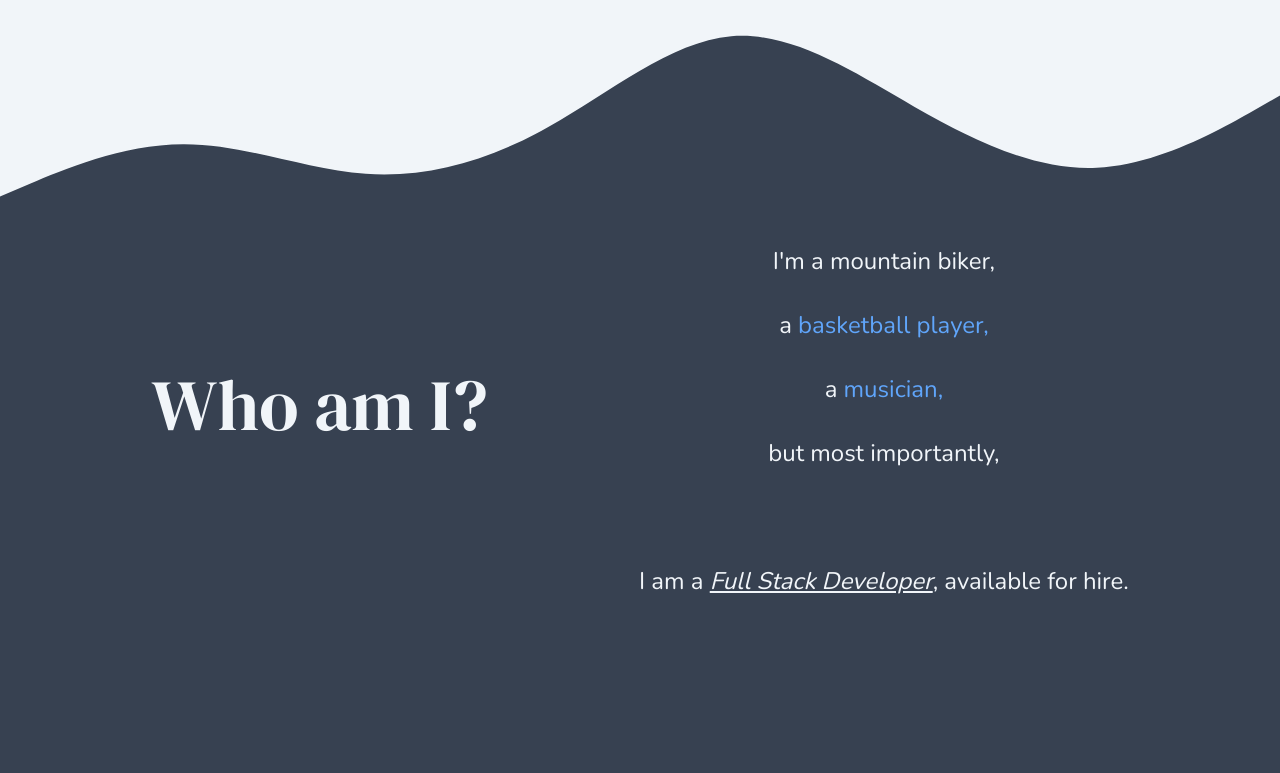
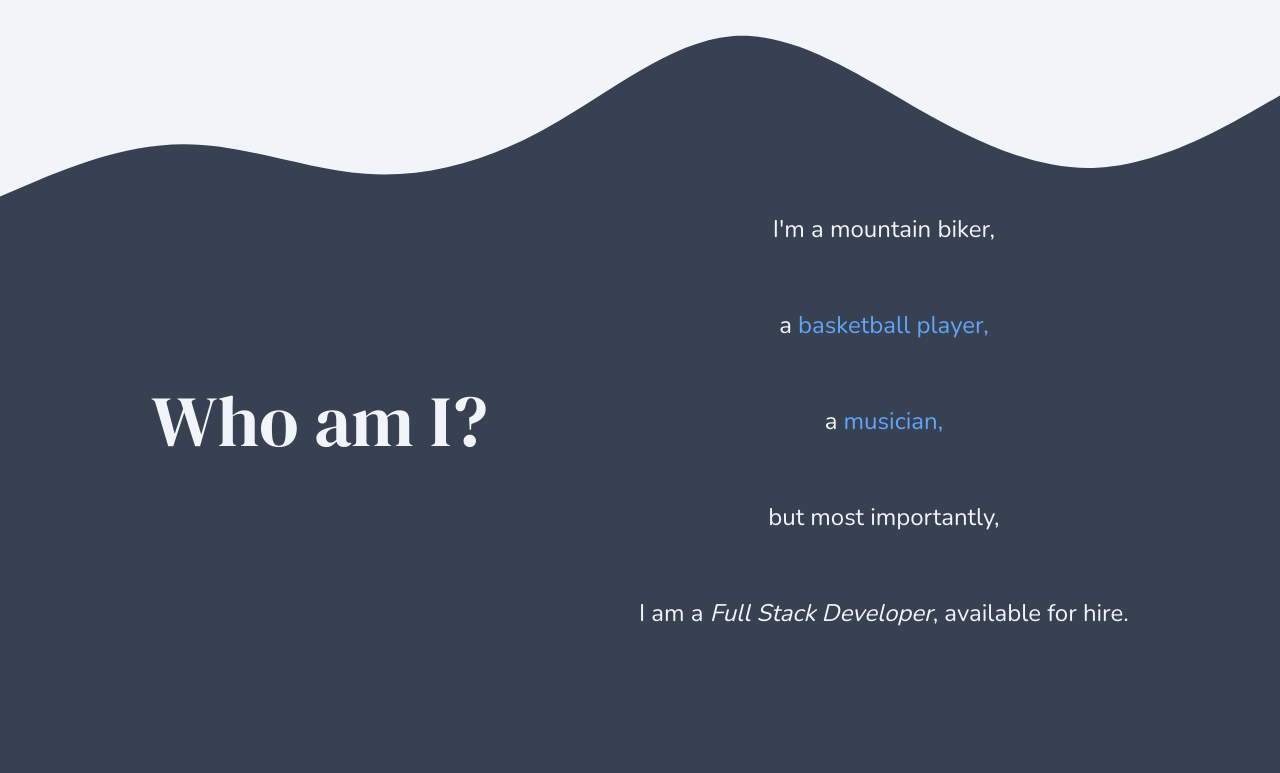
Before and after one commit to jon-steele/Portfolio-Website, a Next.js app: page / in a window 1280 px wide. Shown: the part 1899-2672 px from the top of the page. Built offline with nearby package versions, Linux system fonts and the light colour scheme.

Commit message:
added some minor refactoring for readability

```diff
--- a/components/layout.js
+++ b/components/layout.js
@@ -2,7 +2,7 @@ import { Header } from './sections/header'
 
 export default function Layout({ children }) {
     return (
-    <div className='bg-slate-100 text-gray-700 font-ds scroll-smooth'>
+    <div className='bg-slate-100 text-gray-700 font-ds scroll-smooth antialiased'>
         <Header />
         <main className='relative overflow-hidden'>
             {children}
--- a/components/sections/about.js
+++ b/components/sections/about.js
@@ -6,26 +6,17 @@ export default function About() {
                 <h className="text-center font-ds text-7xl animate">Who am I?</h>
 
                 <div>
+                    <div className="text-center font-nun text-2xl flex flex-col">
+                        <p className="mb-16">I&apos;m a mountain biker,</p>
+                        <p className="mb-16">a <a href="https://gowolfpack.ca/news/2017/4/21/wolfpack-mens-basketball-sign-second-recruit-for-2017-18-steele_26092" className="text-blue-400" target="_blank" rel="noreferrer">basketball player,</a></p>
+                        <p className="mb-16">a <a href="https://open.spotify.com/artist/7bvMfA07It3yyukUvfLmEQ?si=D12ksNbQR8iVG86iz74XYA" className="text-blue-400" target="_blank" rel="noreferrer">musician,</a></p>
+                        <p className="mb-16">but most importantly,</p>
+                    </div>
                     <p className="text-center font-nun text-2xl">
-                        <br></br>
-                        I'm a mountain biker,
-                        <br></br>
-                        <br></br>
-                        a <a href="https://gowolfpack.ca/news/2017/4/21/wolfpack-mens-basketball-sign-second-recruit-for-2017-18-steele_26092" className="text-blue-400" target="_blank" rel="noreferrer">basketball player,</a>
-                        <br></br>
-                        <br></br>
-                        a <a href="https://open.spotify.com/artist/7bvMfA07It3yyukUvfLmEQ?si=D12ksNbQR8iVG86iz74XYA" className="text-blue-400" target="_blank" rel="noreferrer">musician,</a>
-                        <br></br>
-                        <br></br>
-                        but most importantly,
-                    </p>
-                    <p className="text-center font-nun text-2xl">
-                        <br></br>
-                        <br></br>
-                        <br></br>
-                        I am a <u><em>Full Stack Developer</em></u>, available for hire.
+                        I am a <em>Full Stack Developer</em>, available for hire.
                     </p>
                 </div>
+
             </section>
         </div>
     );
--- a/components/sections/contact.js
+++ b/components/sections/contact.js
@@ -5,12 +5,15 @@ import Linkedin from '@/components/socials/linkedin.js';
 export default function Contact() {
   return (
     <div className="font-nun text-2xl flex flex-col justify-center items-center">
+
       <h1 className='font-ds text-4xl mb-16'>Contact me:</h1>
+
       <div className='flex'>
         <Email />
         <Github />
         <Linkedin />
       </div>
+
     </div>
   )
 }
--- a/components/sections/header.js
+++ b/components/sections/header.js
@@ -8,20 +8,25 @@ export function Header(){
 
     return(
     <header className='h-16 fixed w-screen top-0 z-50 flex justify-between items-center p-4 bg-gray-700 text-slate-100'>
+
+      {/* Title, Email & Resume */}
       <div className='flex items-center'>
         <Link className="p-4 text-xl md:text-3xl hover:text-gray-700 hover:bg-slate-100 mr-4" href='#home'>Jon Steele</Link>
         <a href='/images/Jon_Resume.pdf' target="_blank" className='bg-slate-100 text-gray-700 p-2 rounded-md'>Resume</a>
         <a href='mailto:mrjonsteele@gmail.com' target="_blank" className='bg-slate-100 text-gray-700 p-2 rounded-md mx-2' rel="noreferrer">Email</a>
       </div>
 
+      {/* FiMenu represents the hamburger menu. It remains hidden, unless the screen size is less than 1024 pixels*/}
       <FiMenu className='lg:hidden block h-6 w-6 curson-pointer' onClick={() => setOpen(!open)} />
 
+      {/* Navigation links */}
       <nav className={`${open ? "block" : "hidden"} bg-gray-700 fixed right-0 top-16 lg:static flex flex-col lg:block lg:flex-row`}>
         <Link className="p-4 text-3xl hover:text-gray-700 hover:bg-slate-100" href='#projects'>Projects</Link>
         <Link className="p-4 text-3xl hover:text-gray-700 hover:bg-slate-100" href='#skills'>Skills</Link>
         <Link className="p-4 text-3xl hover:text-gray-700 hover:bg-slate-100" href='#about'>About</Link>
         <Link className="p-4 text-3xl hover:text-gray-700 hover:bg-slate-100" href='#contact'>Contact</Link>
       </nav>
+
     </header>
     );
   }
--- a/components/sections/home.js
+++ b/components/sections/home.js
@@ -1,15 +1,16 @@
 export default function Home(){
     return(
       <main className='h-full flex justify-center content-center items-center flex-col leading-loose'>
-        <h1 className='animate text-4xl md:text-6xl underline-offset-2'>I am a <u><em>Full Stack Developer</em></u>.</h1>
-        <br></br>
-        <br></br>
+
+        <h1 className='animate text-4xl md:text-6xl underline-offset-2 mb-16'>I am a <u><em>Full Stack Developer</em></u>.</h1>
+
         <div className='flex'>
           <h1 className='text-2xl underline-offset-2 text-left mr-4 p-3'>In my work, I value:</h1>
           <p className='flex items-center font-nun text-lg bg-gray-700 text-slate-100 rounded-md tracking-wide p-4'>
             quality, &nbsp;functionality, &nbsp;& simplicity.
           </p>
         </div>
+
       </main>
     );
   }
--- a/components/sections/projects.js
+++ b/components/sections/projects.js
@@ -8,8 +8,10 @@ export default function Projects() {
 
       <h1 className='text-4xl ml-16 mb-12'>Projects</h1>
 
+      {/* Container which holds all projects */}
       <div className='flex flex-col md:flex-row justify-around'>
 
+        {/* Project one */}
         <div className='flex items-center p-4'>
           <div>
             <h1 className='font-ds text-4xl mb-6'>Voice Operated Flashcards</h1>
@@ -34,6 +36,7 @@ export default function Projects() {
           </div>
         </div>
 
+        {/* Project two */}
         <div className='flex items-center p-4'>
           <div>
             <h1 className='font-ds text-4xl mb-6'>Finance Projection</h1>
--- a/components/sections/skills.js
+++ b/components/sections/skills.js
@@ -4,31 +4,34 @@ export default function Skills() {
   return(
     <div className='flex flex-col md:flex-row items-center w-screen'>
       <section className='w-full h-full text-center p-4'>
-        <h className="text-4xl text-slate-100 bg-gray-700 rounded-md p-2 animate">Languges</h>
-        <br></br>
-        <br></br>
+
+        <h className="text-4xl text-slate-100 bg-gray-700 rounded-md mb-32 p-2 animate">Languges</h>
+
         <SkillHeader title="Java & C++"/>
         <SkillHeader title="Html & Css"/>
         <SkillHeader title="JavaScript"/>
         <SkillHeader title="Php"/>
+
       </section>
       <section className='w-full h-full text-center p-4'>
+
         <h className="text-4xl text-slate-100 bg-gray-700 rounded-md p-2 animate">Frameworks</h>
-        <br></br>
-        <br></br>
+
         <SkillHeader title="Laravel"/>
         <SkillHeader title="React"/>
         <SkillHeader title="Next"/>
         <SkillHeader title="Express"/>
+
       </section>
       <section className='w-full h-full text-center p-4'>
+
         <h className="text-4xl text-slate-100 bg-gray-700 rounded-md p-2 animate">Tools</h>
-        <br></br>
-        <br></br>
+
         <SkillHeader title="Git"/>
         <SkillHeader title="Node"/>
         <SkillHeader title="Tailwind"/>
         <SkillHeader title="MySQL"/>
+
       </section>
     </div>
   );
--- a/components/skills/skill-header.js
+++ b/components/skills/skill-header.js
@@ -1,3 +1,4 @@
+// SkillHeader is used in the "skills" section, and is a component used to display each different skill.
 export default function SkillHeader(props){
     return(
         <div>
--- a/components/socials/email.js
+++ b/components/socials/email.js
@@ -1,3 +1,4 @@
+// Returns an email image, wrapped inside of a link, which leads the user to my email.
 export default function Email() {
     return (
         <a href="mailto:mrjonsteele@gmail.com">
--- a/components/socials/github.js
+++ b/components/socials/github.js
@@ -1,3 +1,4 @@
+// Returns a Gihub image, wrapped inside of a link, which leads the user to my github page
 export default function Github() {
     return (
         <a href="https://github.com/jon-steele" target="_blank" rel="noreferrer">
--- a/components/socials/linkedin.js
+++ b/components/socials/linkedin.js
@@ -1,3 +1,4 @@
+// Returns a linkedin logo, wrapped inside of a link that leads the user to my linkedin
 export default function Linkedin() {
     return (
         <a href="https://www.linkedin.com/in/jon-steele-1a5b99174/" target="_blank" rel="noreferrer">
```
